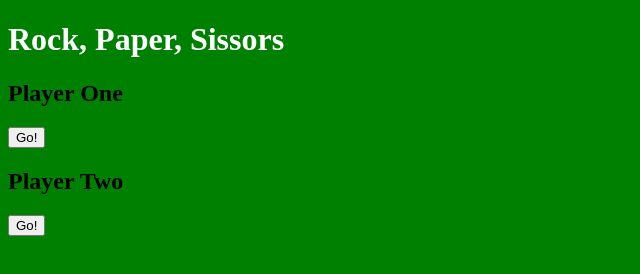
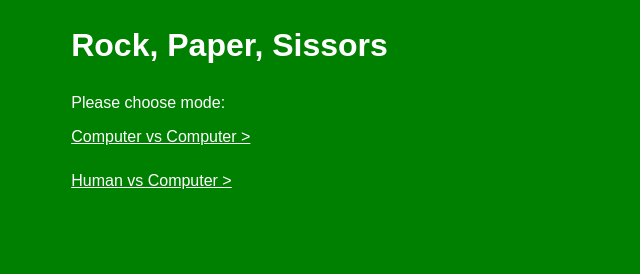
Before and after one commit to napochan/rock-paper-scissors, a plain HTML site: page index.html in a window 1280 px wide. Shown: the whole page, without its empty margins (0-640 px from the left). Drawn offline with Linux system fonts and the light colour scheme.

Commit message:
Clean up code and add style

```diff
--- a/app-pvc.js
+++ b/app-pvc.js
@@ -28,7 +28,6 @@ document.getElementById('player2').onclick = function() {
 	'use strict';
 	var $seletedOption = document.getElementById('player1Move').selectedIndex;
 	$player1Move = Number(document.getElementsByTagName('option')[$seletedOption].value);
-	console.log($seletedOption, $player1Move, comMovePos2);
 
 	if ($player1Move === -1) {
 		$result.innerHTML = 'Please make your move!';
--- a/app.js
+++ b/app.js
@@ -21,7 +21,6 @@ function compMoves() {
 	} else {
 		$result.innerHTML = 'Player Two Won!';
 	}
-	//console.log(comMovePos1, comMovePos2);
 }
 
 // Computer player 1
--- a/index.html
+++ b/index.html
@@ -5,23 +5,17 @@
 	<meta charset="UTF-8">
 	<meta name="description" content="">
 	<meta name="viewport" content="width=device-width, initial-scale=1">
-<link href="main.css" rel="stylesheet"></head>
+	<link href="main.css" rel="stylesheet">
+</head>
 <body>
-	<h1>Rock, Paper, Sissors</h1>
-	<p id="result"></p>
-	<section>
-		<h2>Player One</h2>
-		<p id="player1Move"></p>
-		<button id="player1">Go!</button>
-	</section>
+	<div class="wrapper">
+		<h1>Rock, Paper, Sissors</h1>
+		<p>Please choose mode:</p>
+		<a href="cvc.html" class="mode">Computer vs Computer &gt;</a>
+		<a href="pvc.html" class="mode">Human vs Computer &gt;</a>
+	</div>
 
-	<section>
-		<h2>Player Two</h2>
-		<p id="player2Move"></p>
-		<button id="player2">Go!</button>
-	</section>
 
-<script type="text/javascript" src="main.js"></script>
-<script type="text/javascript" src="app.js"></script>
+	<script type="text/javascript" src="main.js"></script>
 </body>
 </html>
--- a/main.css
+++ b/main.css
@@ -1,6 +1,26 @@
 body {
-  background-color: green; }
-  body h1 {
-    color: white; }
-
+  background-color: green;
+  font: 16px/1.5 arial, sans-serif;
+  color: #fff;
+}
+h2, p {
+  margin: 0 0 10px;
+}
+.wrapper {
+  width: 90%;
+  margin: 20px auto;
+}
+a, a:hover, a:link, a:visited, a:focus {
+  color: #fff;
+}
+.mode {
+  display: block;
+  width: 40%;
+  display: block;
+  margin: 0 0 20px 0;
+}
+.player-box {
+  margin: 0 0 30px 0;
+  min-height: 110px;
+}
 /*# sourceMappingURL=main.css.map*/
```
Also changed, not shown: cvc.html (+12 -4 lines), pvc.html (+10 -3 lines).
